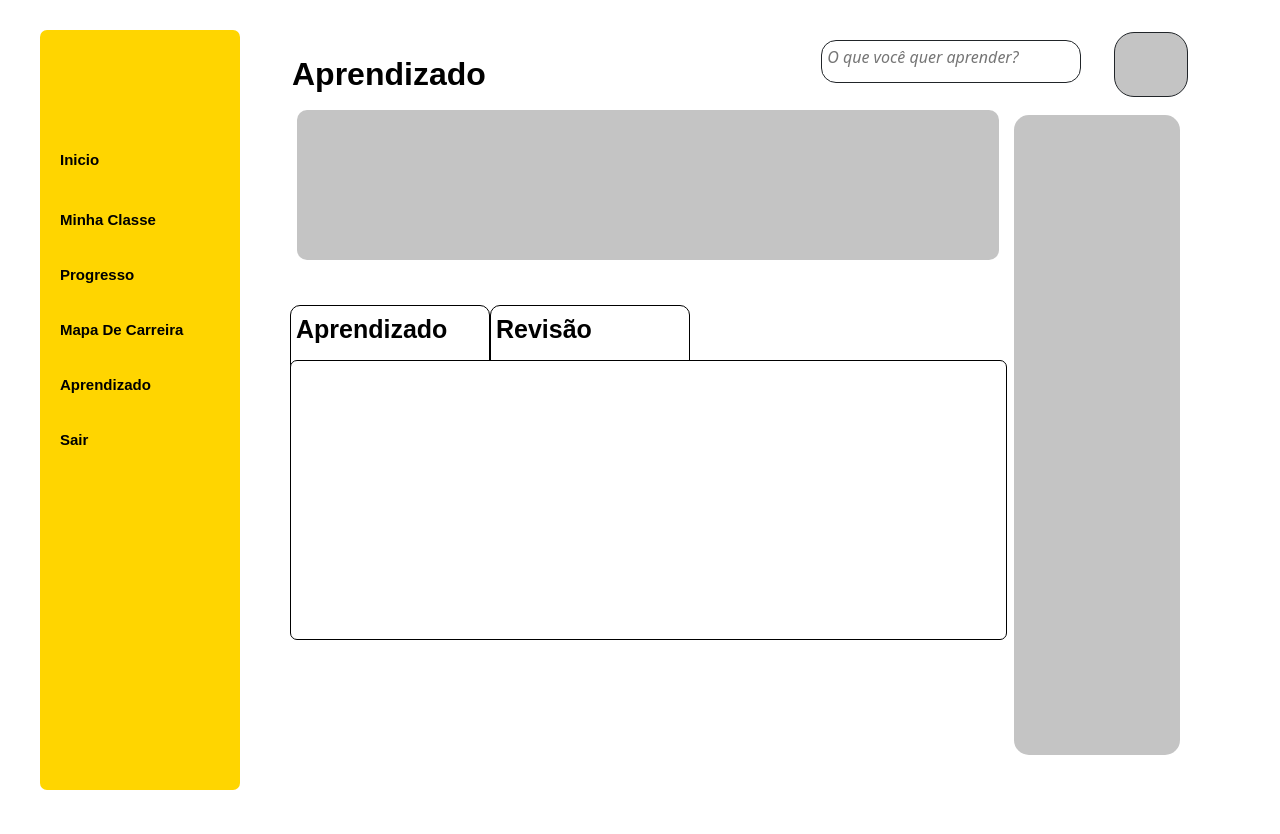
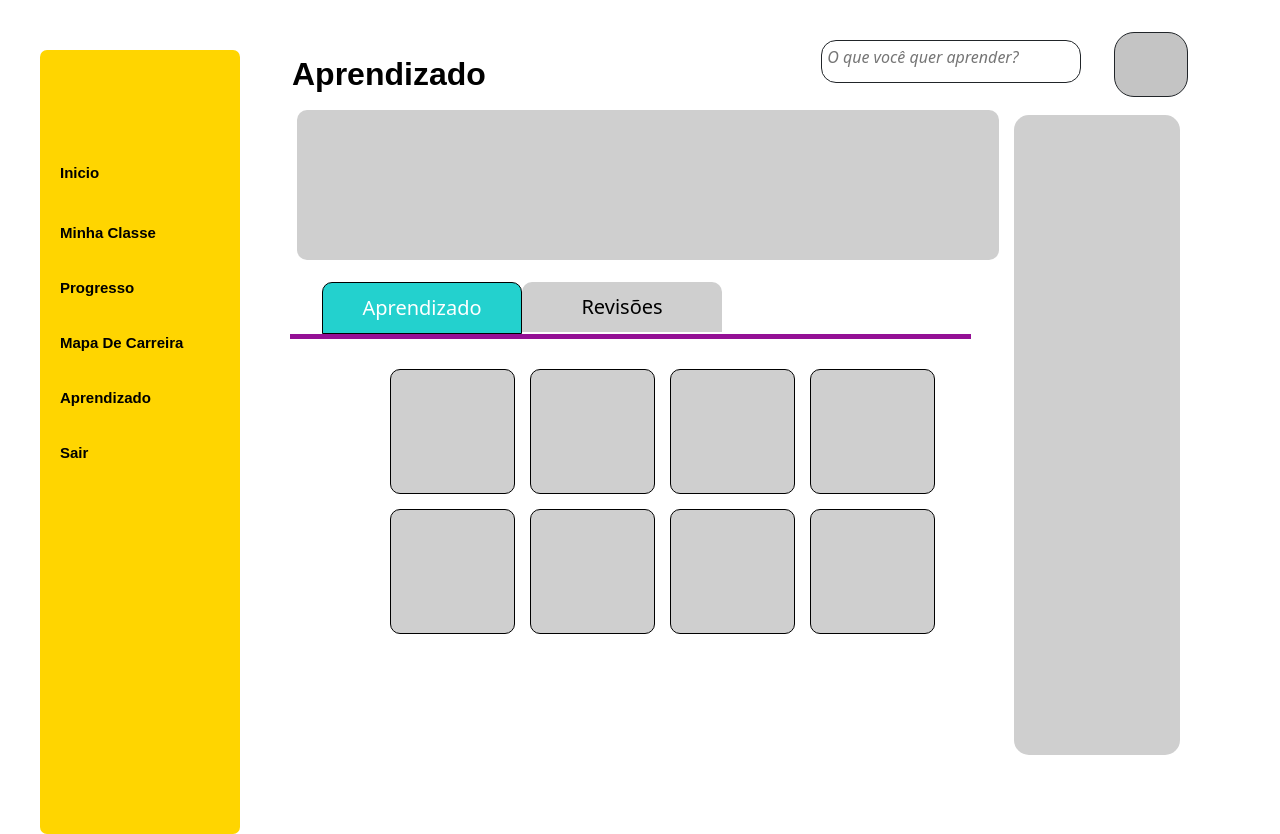
Before and after one commit to LucasFrigo/bauen, a Django app: template bauen/templates/aprendizado.html in a window 1280 px wide. Before the commit the page ends 790 px from the top, so only its background shows below. Run offline with Django 3.2, Linux system fonts and the light colour scheme; the template is opened without the code that fills it, so the values that code supplies are empty.

Commit message:
Tela de Aprendizado atualizada
atualizei o sistema  de abas

```diff
--- a/bauen/templates/aprendizado.html
+++ b/bauen/templates/aprendizado.html
@@ -18,10 +18,53 @@
         <div class="upper_gray"></div>
     </div>
 
+
+    <!-- sistemas de abas-->
     <div class="low_center">
-        <div class="aba_aprend"><span class="span_aba1">Aprendizado</span></div>
-        <div class="aba_rev"><span class="span_aba1">Revisão</span></div>
-        <div class="campo_abas"></div>
+      <nav class="nav_tabs">
+        <ul>
+          <li>
+            <input type="radio" id="tab1" class="rd_tab" name="tabs" checked>
+            <label for="tab1" class="tab_label"> Aprendizado</label>
+            <div class="tab-content">
+                <div class="carreira">
+                  <div id="ban1" class="banners">  </div>
+                  <div id="ban2" class="banners">  </div>
+                  <div id="ban3" class="banners">  </div>
+                  <div id="ban4" class="banners">  </div>
+                  <div id="ban5" class="banners">  </div>
+                  <div id="ban6" class="banners">  </div>
+                  <div id="ban7" class="banners">  </div>
+                  <div id="ban8" class="banners">  </div>
+
+                </div>
+
+            </div>
+          </li>
+
+
+
+          <li>
+            <input type="radio" name="tabs" class="rd_tab" id="tab2">
+            <label for="tab2" class="tab_label">Revisões</label>
+            <div class="tab-content">
+              <div class="carreira">
+                <div id="ban1" class="banners">  </div>
+                  <div id="ban2" class="banners">  </div>
+                  <div id="ban3" class="banners">  </div>
+                  <div id="ban4" class="banners">  </div>
+                  <div id="ban5" class="banners">  </div>
+                  <div id="ban6" class="banners">  </div>
+                  <div id="ban7" class="banners">  </div>
+                  <div id="ban8" class="banners">  </div>
+              </div>
+            </div>
+
+          </li>
+
+
+        </ul>
+      </nav>
     </div>
  </div>
 
--- a/bauen/templates/styles/style_aprendizado.css
+++ b/bauen/templates/styles/style_aprendizado.css
@@ -4,7 +4,8 @@
 
 body {
     background-color: #ffffff;
-    overflow: hidden;
+    overflow: scroll;
+
 }
 
 .lay_white{
@@ -16,6 +17,7 @@ top: 0px;
     left: 0px;
     overflow: hidden;
 }
+/*Layout Central da tela */
 .sub_center{
     width: 56%;
     height: 95%;
@@ -25,10 +27,11 @@ overflow: hidden;
     left: 290px;
     overflow: hidden;
 }
+/*Layout superior central*/
 .upper_center{
     width: 100%;
-    height: 270px;
-    background:  rgb(255,255,255);
+    height: 230px;
+    background:  rgb(255, 255, 255);
     position: absolute;
     top: 0px;
     left: 0px;
@@ -48,64 +51,118 @@ overflow: hidden;
 .upper_gray{
     width: 98%;
     height: 150px;
-    background: rgba(196,196,196,1);
+    background: rgb(207, 207, 207);
     position: absolute;
     top: 75px;
     left: 7px;
     border-radius: 10px;
     overflow: hidden;
 }
+
+/*Layout Inferior central*/
 .low_center{
     width: 100%;
-    height: 360px;
-    background:  rgb(255,255,255);
+    height: 800px;
+    background:  rgb(255, 255, 255);
     position: absolute;
-    top: 270px;
+    top: 231px;
     left: 0px;
     overflow: hidden;
 }
-.aba_aprend{
+.carreira{
+    width: 100%;
+    background: rgb(255, 255, 255);
+    height: 500px;
+    top: 0px;
+    left: 0;
+    padding-left: 20px;
+    padding-top: 35px;
+    padding-right: 20px;
+    padding-bottom: 35px;
+    position: absolute;
+}
+.banners{
+    width: 125px;
+    height: 125px;
+    background: rgb(207, 207, 207);
+    border: solid 1px;
+    border-radius: 10px;
+}
+
+#ban1{
+    top: 30px;
+    left: 100px;
+    position: absolute;
+}
+#ban2{
+    top: 170px;
+    left: 100px;
+    position: absolute;
+}
+#ban3{
+    top: 30px;
+    left: 240px;
+    position: absolute;
+}
+#ban4{
+    top: 170px;
+    left: 240px;
+    position: absolute;
+}
+
+#ban5{
+    top: 30px;
+    left: 380px;
+    position: absolute;
+}
+#ban6{
+    top: 170px;
+    left: 380px;
+    position: absolute;
+}
+#ban7{
+    top: 30px;
+    left: 520px;
+    position: absolute;
+}
+#ban8{
+    top: 170px;
+    left: 520px;
+    position: absolute;
+}
+/*Layout da barra Direita Banner*/
+.bar_right_white{
+    width: 13%;
+    height: 80%;
+    background:rgb(207, 207, 207);
+    position: absolute;
+    top: 115px;
+    right:100px;
+    overflow: hidden;
+    border-radius: 15px;
+}
+
+
+
+/*Layout da barra esquerda */
+.bar_left_ye{
     width: 200px;
-    height: 150px;
-    background: white;
+    height: 98%;
+    position: absolute;
+    top: 50px;
+    left: 40px;
+    overflow: hidden;
+}
+/*Campo amarelo*/
+.campo_ye{
+    width: 100%;
+    height: 100%;
+    background: rgb(255, 213, 0);
     position: absolute;
     top: 0px;
     left: 0px;
-    border: 1px solid rgb(0,0,0);
-    border-radius: 10px;
+    border-radius: 7px;
     overflow: hidden;
-}
-.aba_rev{
-    width: 200px;
-    height: 150px;
-    background: white;
-    position: absolute;
-    top: 0px;
-    left: 200px;
-    border: 1px solid rgb(0,0,0);
-    border-radius: 10px;
-    overflow: hidden;
-}
-.span_aba1{
-    width: 250px;
-    color: rgb(0,0,0);
-    position: absolute;
-    top: 5px;
-    left: 5px;
-    font-family: sans-serif;
-    font-weight: Bold;
-    font-size: 25px;
-    text-align: left;
-}
-.campo_abas{
-    width: 100%;
-    height: 280px;
-    background: rgba(255,255,255,1);
-    position: absolute;
-    top: 55px;
-    left: 0px;
-    border: 1px solid rgba(0,0,0,1);
-    border-radius: 7px;
 }
 .anima_link{
     width: 80px;
@@ -114,7 +171,7 @@ overflow: hidden;
     font-size: 15px;
     text-align: left;
     color: #000000;
-    line-height: 60px;
+    line-height: 45px;
     white-space: nowrap;
     transition-property: color;
     transition-duration: 0.15s;
@@ -158,34 +215,7 @@ overflow: hidden;
     left:20px
 
 }
-.bar_right_white{
-    width: 13%;
-    height: 80%;
-    background:rgba(196,196,196,1);
-    position: absolute;
-    top: 115px;
-    right:100px;
-    overflow: hidden;
-    border-radius: 15px;
-}
-.bar_left_ye{
-    width: 200px;
-    height: 95%;
-    position: absolute;
-    top: 30px;
-    left: 40px;
-    overflow: hidden;
-}
-.campo_ye{
-    width: 100%;
-    height: 100%;
-    background: rgb(255, 213, 0);
-    position: absolute;
-    top: 0px;
-    left: 0px;
-    border-radius: 7px;
-    overflow: hidden;
-}
+ /* Layout da barra de pesquisa*/
 .space_bar-pesquisa{
     background: rgb(255, 255, 255);
     width: 29%;
@@ -194,11 +224,7 @@ overflow: hidden;
   /*right:8%;*/
     top: 30px;
     position: absolute;
-
-
-
 }
-
 #divBusca{
     background-color:rgb(255,255,255);
     border:solid 1px;
@@ -208,9 +234,7 @@ overflow: hidden;
     position: absolute;
     top: 10px;
     left: 2px;
-
   }
-
   #txtBusca{
     float:left;
     background-color:transparent;
@@ -232,3 +256,61 @@ overflow: hidden;
     top: 2px;
     position: absolute;
   }
+
+/*layout das abas com navegação*/
+.nav_tabs{
+    width: 100%;
+    height: 100%;
+    background-color: #fff;
+    position: relative;
+}
+.nav_tabs ul{
+    list-style: none;
+}
+.nav_tabs ul li{
+    float: left;
+}
+.tab_label{
+    display: block;
+    width: 200px;
+    background-color:rgb(207, 207, 207);
+    padding: 10px;
+    font-size: 20px;
+    color:rgb(0, 0, 0);
+    cursor: pointer;
+    text-align: center;
+    border-top-left-radius: 10px;
+    border-top-right-radius:10px;
+}
+.nav_tabs .rd_tab {
+    display:none;
+    position: absolute;
+}
+.nav_tabs .rd_tab:checked ~ label {
+    background-color: #23d1ce;
+    color:#fff;
+    border: solid 1px;
+    border-color: #000000;
+
+}
+.tab-content{
+    border-top: solid 5px #941095;
+    background-color: rgb(253, 117, 117);
+    display: none;
+    color: #000000;
+    position: absolute;
+    height: 500px;
+    width: 95%;
+    left: 0;
+}
+.rd_tab:checked ~ .tab-content{
+    display: block;
+}
+.tab-content h2{
+    padding: 10px;
+    color: #87d3b7;
+}
+.tab-content article{
+    padding: 10px;
+    color: #555;
+}
```
Also changed, not shown: bauen/templates/styles/style_minhaclasse.css (+3 -30 lines). Lines whose indentation alone changed are shown as unchanged.
